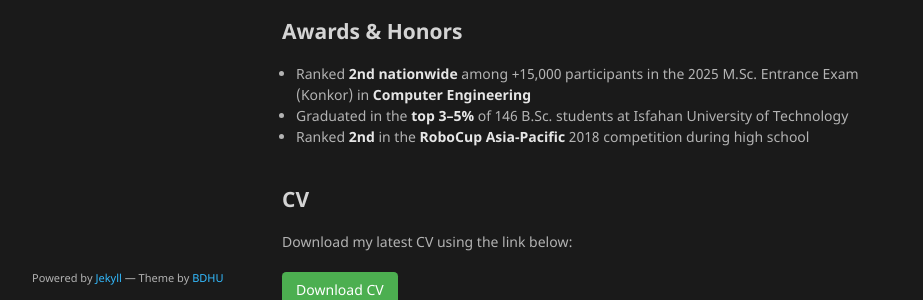
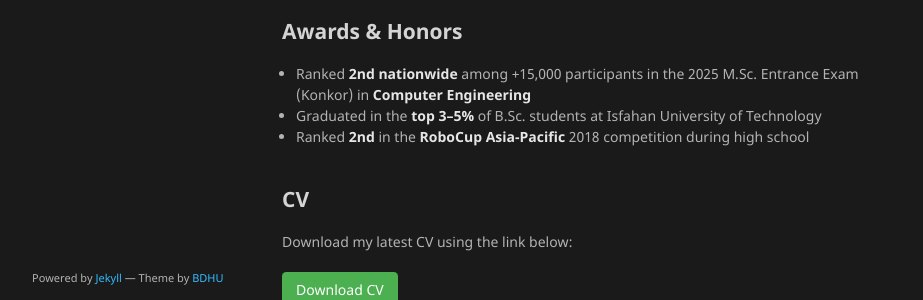
Before and after one commit to arefmousavi/arefmousavi.github.io, a Jekyll site: the page built from index.md, in a window 1280 px wide and 900 px high, scrolled down 2089 px. Shown: the part 543-843 px from the top of the window, without its empty margins (178-1101 px from the left). Built offline with Jekyll 4.4.1, drawn with Linux system fonts in a browser that asks for light colours; the repository's description, which GitHub fills in, is left out; our own code applies the rules of GitHub Pages for plain Markdown files.

Commit message:
chore: update main page

```diff
--- a/index.md
+++ b/index.md
@@ -96,7 +96,7 @@ Performing targeted FGSM, PGD, and C&W attacks on images to manipulate the outpu
 ## Awards & Honors
 <ul style="padding-left: 1em; margin-left: 0; list-style-position: outside; margin-bottom: 0;">
   <li>Ranked <strong>2nd nationwide</strong> among +15,000 participants in the 2025 M.Sc. Entrance Exam (Konkor) in <strong>Computer Engineering</strong></li>
-  <li>Graduated in the <strong>top 3–5%</strong> of 146 B.Sc. students at Isfahan University of Technology</li>
+  <li>Graduated in the <strong>top 3–5%</strong> of B.Sc. students at Isfahan University of Technology</li>
   <li>Ranked <strong>2nd</strong> in the <strong>RoboCup Asia-Pacific</strong> 2018 competition during high school</li>
 </ul><br>
 
```
